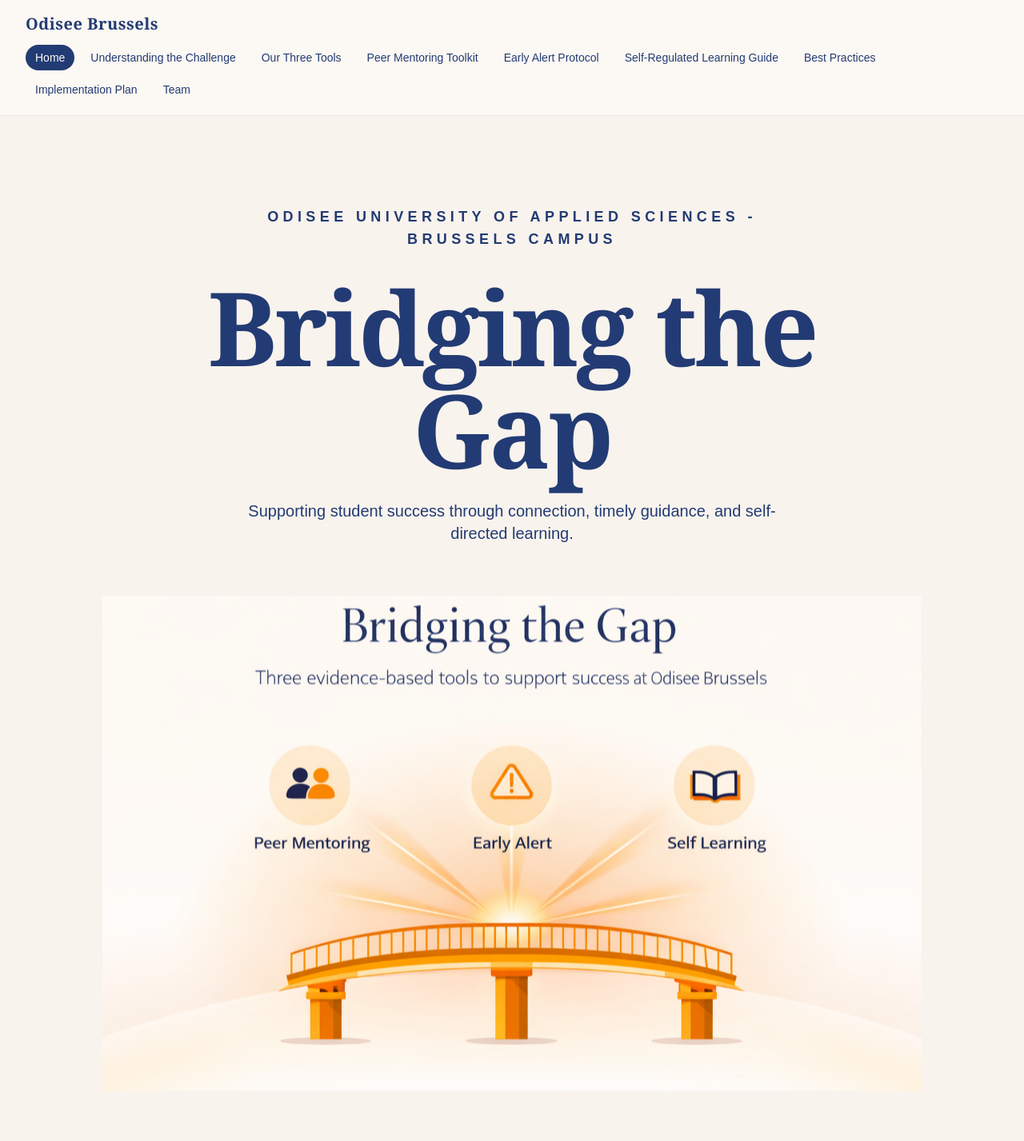
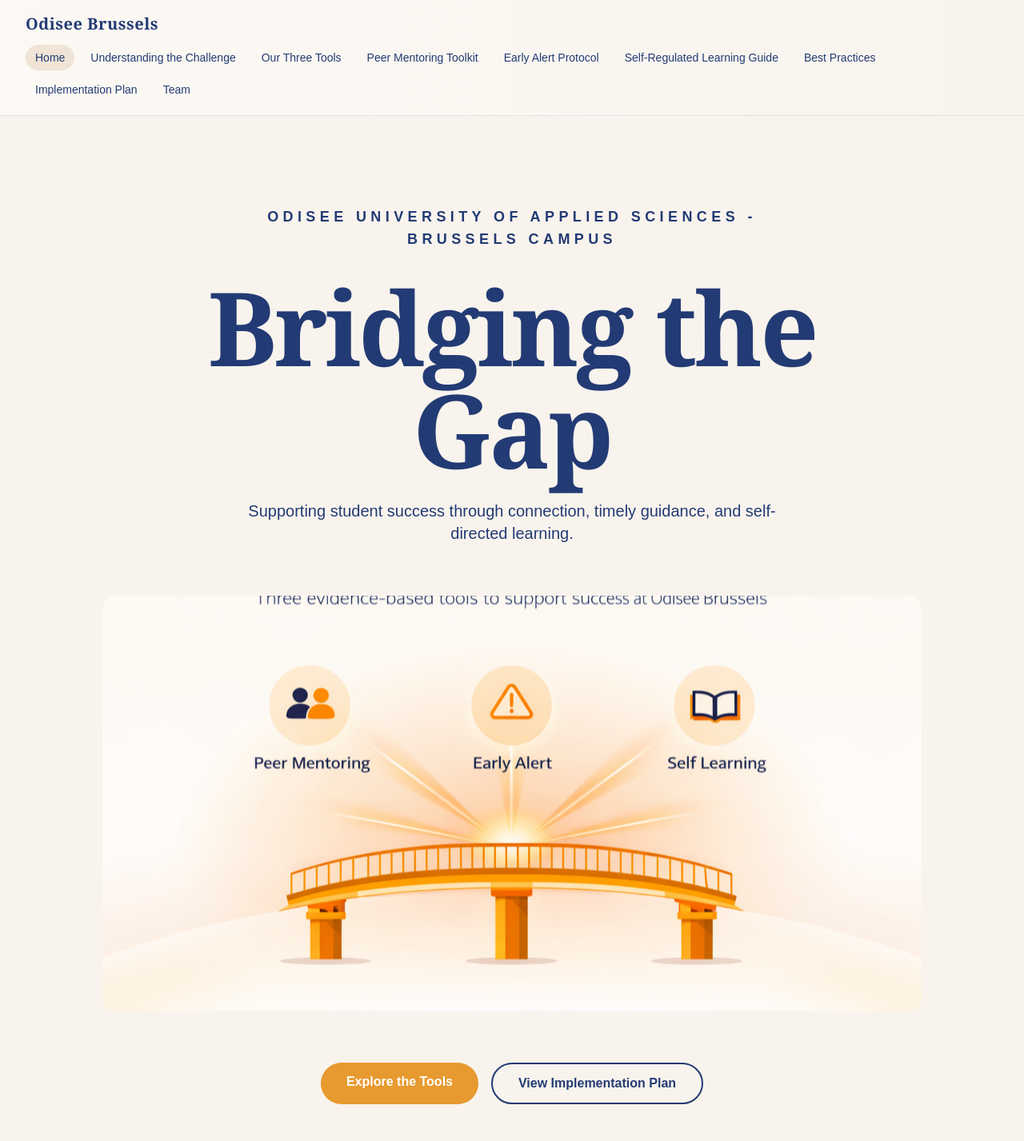
Before and after one commit to ChithraRaniJayaraman/odisee-student-progression, a React (Vite) app: page / in a window 1280 px wide. Shown: the top 1427 px of the page at 80% size. Built offline with nearby package versions, Linux system fonts and the light colour scheme.

Commit message:
Crop hero image text and apply beige-white site chrome theme

```diff
--- a/src/components/Footer.jsx
+++ b/src/components/Footer.jsx
@@ -3,13 +3,13 @@
 
 function Footer() {
   return (
-    <footer className="mt-20 bg-royal text-ivory">
+    <footer className="mt-20 border-t border-royal/10 bg-gradient-to-b from-[#f8f3ed] to-[#fcf8f3] text-royal">
       <div className="mx-auto grid max-w-7xl gap-8 px-4 py-10 sm:px-6 lg:grid-cols-3 lg:px-8">
         <div>
           <h2 className="font-display text-2xl">Odisee University of Applied Sciences</h2>
-          <p className="mt-2 text-ivory/90">Brussels Campus</p>
-          <p className="mt-3 text-sm text-ivory/80">Bridging the Gap 2025-2026</p>
-          <p className="mt-1 text-sm text-ivory/80">
+          <p className="mt-2 text-body/90">Brussels Campus</p>
+          <p className="mt-3 text-sm text-body/80">Bridging the Gap 2025-2026</p>
+          <p className="mt-1 text-sm text-body/80">
             Inspired by GO! Scholengroep Brussel Inclusive Education Project (2025)
           </p>
         </div>
@@ -18,7 +18,7 @@
           <ul className="mt-3 grid grid-cols-2 gap-2 text-sm">
             {navItems.map((item) => (
               <li key={item.path}>
-                <Link to={item.path} className="text-ivory/90 transition hover:text-orange">
+                <Link to={item.path} className="text-body/90 transition hover:text-orange">
                   {item.label}
                 </Link>
               </li>
@@ -27,9 +27,9 @@
         </div>
         <div>
           <h3 className="font-semibold text-orange">Contact</h3>
-          <p className="mt-3 text-sm text-ivory/90">Programme office placeholder</p>
-          <p className="text-sm text-ivory/90">Email: student-success@odisee.example</p>
-          <p className="text-sm text-ivory/90">Phone: +32 (0)2 000 00 00</p>
+          <p className="mt-3 text-sm text-body/90">Programme office placeholder</p>
+          <p className="text-sm text-body/90">Email: student-success@odisee.example</p>
+          <p className="text-sm text-body/90">Phone: +32 (0)2 000 00 00</p>
         </div>
       </div>
     </footer>
--- a/src/components/Navbar.jsx
+++ b/src/components/Navbar.jsx
@@ -3,7 +3,7 @@
 
 function Navbar() {
   return (
-    <header className="sticky top-0 z-50 border-b border-royal/10 bg-ivory/95 backdrop-blur">
+    <header className="sticky top-0 z-50 border-b border-royal/10 bg-gradient-to-r from-[#fcf8f3]/95 to-[#f8f3ed]/95 backdrop-blur">
       <div className="mx-auto flex max-w-7xl flex-wrap items-center justify-between gap-3 px-4 py-4 sm:px-6 lg:px-8">
         <NavLink to="/" className="text-xl font-semibold tracking-wide text-royal font-display">
           Odisee Brussels
@@ -16,7 +16,7 @@
               className={({ isActive }) =>
                 `rounded-full px-3 py-1.5 transition ${
                   isActive
-                    ? 'bg-royal text-ivory'
+                    ? 'bg-[#efe4d6] text-royal'
                     : 'text-royal hover:bg-lavender/25 hover:text-royal'
                 }`
               }
--- a/src/pages/Home.jsx
+++ b/src/pages/Home.jsx
@@ -32,11 +32,11 @@
 
           <div className="mt-12 sm:mt-16 flex justify-center">
             {/* Crop top text embedded inside the source image */}
-            <div className="w-full max-w-6xl overflow-hidden">
+            <div className="w-full max-w-7xl overflow-hidden rounded-2xl">
               <img
                 src={bridgeHero}
                 alt="Bridge illustration with three support pillars and student success tools"
-                className="animate-bridge-image block h-[420px] w-full object-cover object-bottom sm:h-[520px] lg:h-[620px]"
+                className="animate-bridge-image block h-[360px] w-full object-cover object-bottom sm:h-[460px] lg:h-[520px]"
               />
             </div>
           </div>
```
